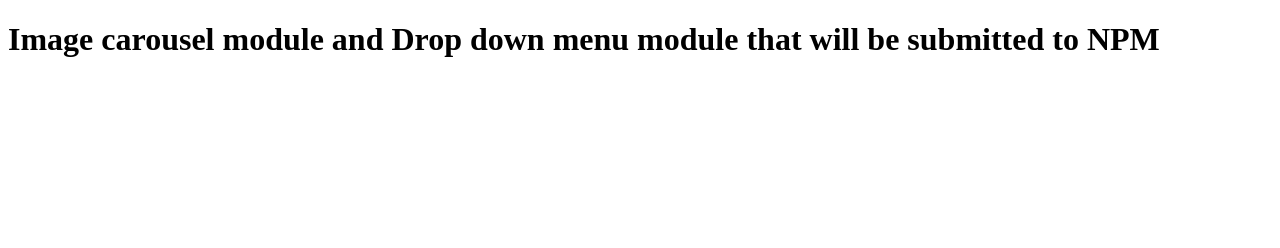
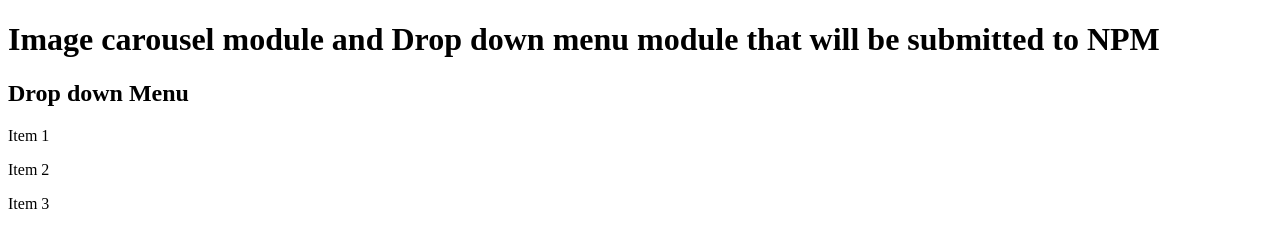
Before and after one commit to amaldevelops/dynamic-user-interface-npm-modules, a website: page src/index.html in a window 1280 px wide. Drawn offline with Linux system fonts and the light colour scheme.

Commit message:
Added code to hide DIV in menu drop down module

```diff
--- a/dropDownMenus/dropDownMenuModule.js
+++ b/dropDownMenus/dropDownMenuModule.js
@@ -11,7 +11,10 @@
     createNewDropDown()
     {
 
-        console.log("Drop down module loaded");
+        // console.log("Drop down module loaded");
+        const dropDownMenu=document.querySelector(".dropDownMenu");
+        // console.log(dropDownMenu);
+        dropDownMenu.style.display="none";
 
 
     }
--- a/src/index.html
+++ b/src/index.html
@@ -7,5 +7,15 @@
 </head>
 <body>
     <h1>Image carousel module and Drop down menu module that will be submitted to NPM</h1>
+
+    <div>
+        <h2>Drop down Menu</h2>
+
+        <div class="dropDownMenu">
+            <p>Item 1</p>
+            <p>Item 2</p>
+            <p>Item 3</p>
+        </div>
+    </div>
 </body>
 </html>
```
Also changed, not shown: dropDownMenus/package.json (added, +24 -0 lines), dist/index.html, dist/mainJavaScript.js.
